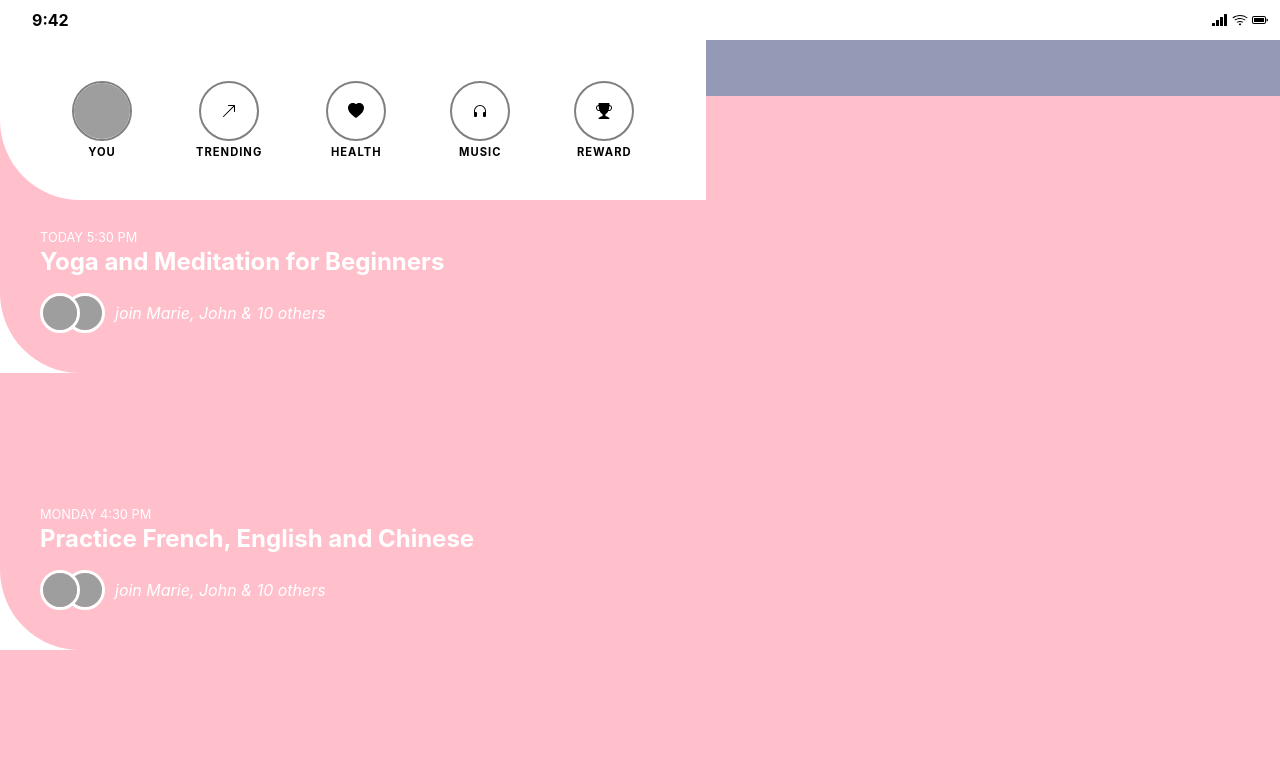
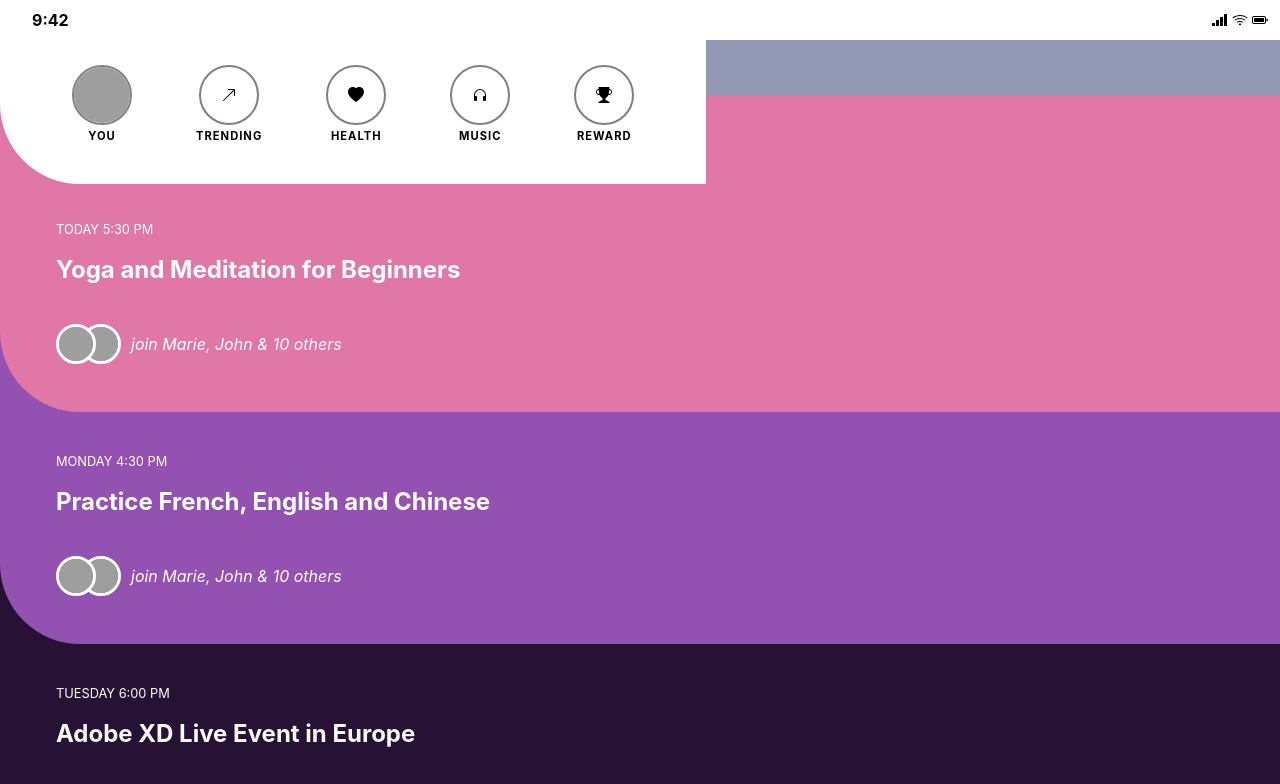
Before and after one commit to mMormin/integration-syloe, a React (Vite) app: page / in a window 1280 px wide. Shown: the top 784 px of the page. Built offline with nearby package versions, Linux system fonts and the light colour scheme; grey boxes are pictures that could not be loaded.

Commit message:
:art: Editing HTML/CSS pixelperfect

```diff
--- a/src/components/Course/index.scss
+++ b/src/components/Course/index.scss
@@ -2,13 +2,43 @@
 
 .container {
   position: absolute;
-  top: 6rem;
+  top: -8.5rem;
 
   .course {
     border-radius: 0 0 0 5rem;
-    background-color: pink;
     color: white;
-    padding-top: 8rem;
+    padding: 7.5rem 3.5rem 3rem 3.5rem;
+    width: 100%;
+
+    &.bg-pink {
+      background-color: #e077a7;
+    }
+    &.bg-purple {
+      background-color: #9351b1;
+    }
+    &.bg-darkpurple {
+      background-color: #271134;
+    }
+    &.bg-green {
+      background-color: #2c750c;
+    }
+    &.bg-darkgreen {
+      background-color: #1a3d04;
+    }
+    &.bg-blue {
+      background-color: #4161e9;
+    }
+    &.bg-darkblue {
+      background-color: #082343;
+    }
+
+    &:first-child {
+      position: relative;
+    }
+
+    &:not(:first-child) {
+      position: absolute;
+    }
 
     .course-header {
       &__date {
@@ -18,13 +48,16 @@
 
       &__title {
         font-weight: bold;
+        height: 60px;
+        display: flex;
+        align-items: center;
         font-size: 1.5rem;
         line-height: 1.8rem;
       }
     }
 
     .course-entrants {
-      margin-top: 1rem;
+      margin-top: 1.5rem;
       display: flex;
       align-items: center;
       height: 40px;
--- a/src/components/Course/index.tsx
+++ b/src/components/Course/index.tsx
@@ -3,11 +3,18 @@ import './index.scss';
 
 type CourseProps = {
   course: CourseT;
+  topOffset: number;
 };
 
-function Course({ course }: CourseProps) {
+function Course({ course, topOffset }: CourseProps) {
   return (
-    <li className={`course p-10 bg-${course.color}`}>
+    <li
+      className={`course bg-${course.color}`}
+      style={{
+        top: `calc(14.5rem * ${topOffset})`,
+        zIndex: `calc(10 - ${topOffset})`,
+      }}
+    >
       <div className="course-header">
         <span className="course-header__date">{course.date}</span>
         <h3 className="course-header__title">{course.title}</h3>
--- a/src/components/CoursesList/index.tsx
+++ b/src/components/CoursesList/index.tsx
@@ -4,8 +4,8 @@ import courses from '../../data';
 function CoursesList() {
   return (
     <ul className="container">
-      {courses.map((course) => (
-        <Course key={course.id} course={course} />
+      {courses.map((course, index) => (
+        <Course key={course.id} course={course} topOffset={index + 1} />
       ))}
     </ul>
   );
--- a/src/components/NavBar/index.scss
+++ b/src/components/NavBar/index.scss
@@ -3,7 +3,8 @@
 .header {
   overflow-y: scroll;
   position: relative;
-  z-index: 100;
+  z-index: 40;
+  top: 1.5rem;
 
   .navbar {
     border-radius: 0 0 0 5rem;
--- a/src/components/StatusBar/index.tsx
+++ b/src/components/StatusBar/index.tsx
@@ -2,7 +2,7 @@ import { BsReception4, BsWifi, BsBatteryFull } from 'react-icons/bs';
 
 function StatusBar() {
   return (
-    <div className="statusbar flex flex-row justify-between items-center h-10 px-3 bg-white">
+    <div className="statusbar flex flex-row justify-between items-center h-10 px-3 bg-white fixed w-full z-50">
       <p className="pl-5 font-bold">9:42</p>
 
       <div className="flex justify-center gap-1">
--- a/src/data.js
+++ b/src/data.js
@@ -4,7 +4,7 @@ export default [
     date: 'today 5:30 PM',
     title: 'Yoga and Meditation for Beginners',
     slug: 'yoga-meditation-for-beginners',
-    color: 'red',
+    color: 'pink',
     thumbnail:
       'https://images.pexels.com/photos/53483/strawberries-crepe-dessert-sweet-53483.jpeg?auto=compress&cs=tinysrgb&h=650&w=940',
     entrants: [
@@ -55,7 +55,7 @@ export default [
     date: 'monday 4:30 PM',
     title: 'Practice French, English and Chinese',
     slug: 'practice-french-english-chinese',
-    color: 'red',
+    color: 'purple',
     thumbnail:
       'https://images.pexels.com/photos/53483/strawberries-crepe-dessert-sweet-53483.jpeg?auto=compress&cs=tinysrgb&h=650&w=940',
     entrants: [
@@ -106,7 +106,7 @@ export default [
     date: 'tuesday 6:00 PM',
     title: 'Adobe XD Live Event in Europe',
     slug: 'adobe-XD-live-event_europe',
-    color: 'red',
+    color: 'darkpurple',
     thumbnail:
       'https://images.pexels.com/photos/53483/strawberries-crepe-dessert-sweet-53483.jpeg?auto=compress&cs=tinysrgb&h=650&w=940',
     entrants: [
@@ -157,7 +157,7 @@ export default [
     date: 'friday 6:30 PM',
     title: 'Data Science Fundamentals',
     slug: 'data-science-fundamentals',
-    color: 'red',
+    color: 'green',
     thumbnail:
       'https://images.pexels.com/photos/270348/pexels-photo-270348.jpeg?auto=compress&cs=tinysrgb&h=650&w=940',
     entrants: [
@@ -208,7 +208,7 @@ export default [
     date: 'thursday 6:30 PM',
     title: 'Photography Masterclass',
     slug: 'photography-masterclass',
-    color: 'red',
+    color: 'darkgreen',
     thumbnail:
       'https://images.pexels.com/photos/5060031/pexels-photo-5060031.jpeg?auto=compress&cs=tinysrgb&h=650&w=940',
     entrants: [
--- a/tailwind.config.js
+++ b/tailwind.config.js
@@ -2,7 +2,16 @@
 export default {
   content: ['./index.html', './src/**/*.{js,ts,jsx,tsx}'],
   theme: {
-    extend: {},
+    extend: {
+      colors: {
+        pink: '#e077a7',
+        purple: '#9351b1',
+        darkpurple: '#271134',
+        green: '#2c750c',
+        darkgreen: '#1a3d04',
+        blue: '#4161e9',
+        darkblue: '#082343',
+      },
+    },
   },
-  plugins: [],
 };
--- a/vite.config.ts
+++ b/vite.config.ts
@@ -4,5 +4,4 @@ import react from '@vitejs/plugin-react';
 // https://vitejs.dev/config/
 export default defineConfig({
   plugins: [react()],
-
 });
```
